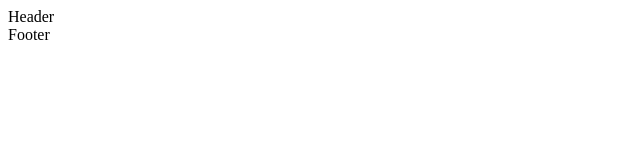
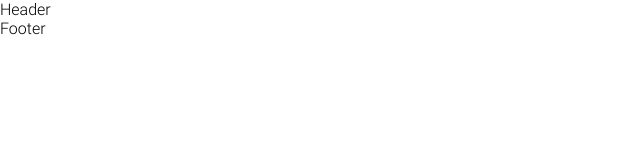
Before and after one commit to RovdoSophiya/SVC, a React (Create React App) app: page / in a window 1280 px wide. Shown: the top 160 px of the page, without its empty margins (0-640 px from the left). Built offline with nearby package versions, Linux system fonts and the light colour scheme.

Commit message:
add: fonts

```diff
--- /dev/null
+++ b/src/assets/css/fonts.css
@@ -0,0 +1,12 @@
+@font-face {
+  font-family: "Roboto-Light";
+  src: url("../fonts/Roboto-Light.ttf") format("truetype");
+  font-style: normal;
+  font-weight: normal;
+}
+@font-face {
+  font-family: "Roboto-Medium";
+  src: url("../fonts/Roboto-Medium.ttf") format("truetype");
+  font-style: normal;
+  font-weight: normal;
+}
--- /dev/null
+++ b/src/assets/css/normalize.css
@@ -0,0 +1,5 @@
+body {
+  margin: 0;
+  padding: 0;
+  font-family: "Roboto-Light";
+}
--- a/src/index.js
+++ b/src/index.js
@@ -1,6 +1,8 @@
 import React from "react";
 import ReactDOM from "react-dom/client";
 import App from "./App";
+import "../src/assets/css/normalize.css";
+import "../src/assets/css/fonts.css";
 
 const root = ReactDOM.createRoot(document.getElementById("root"));
 root.render(
```
Also changed, not shown: src/assets/fonts/Roboto-Light.ttf (added), src/assets/fonts/Roboto-Medium.ttf (added).
